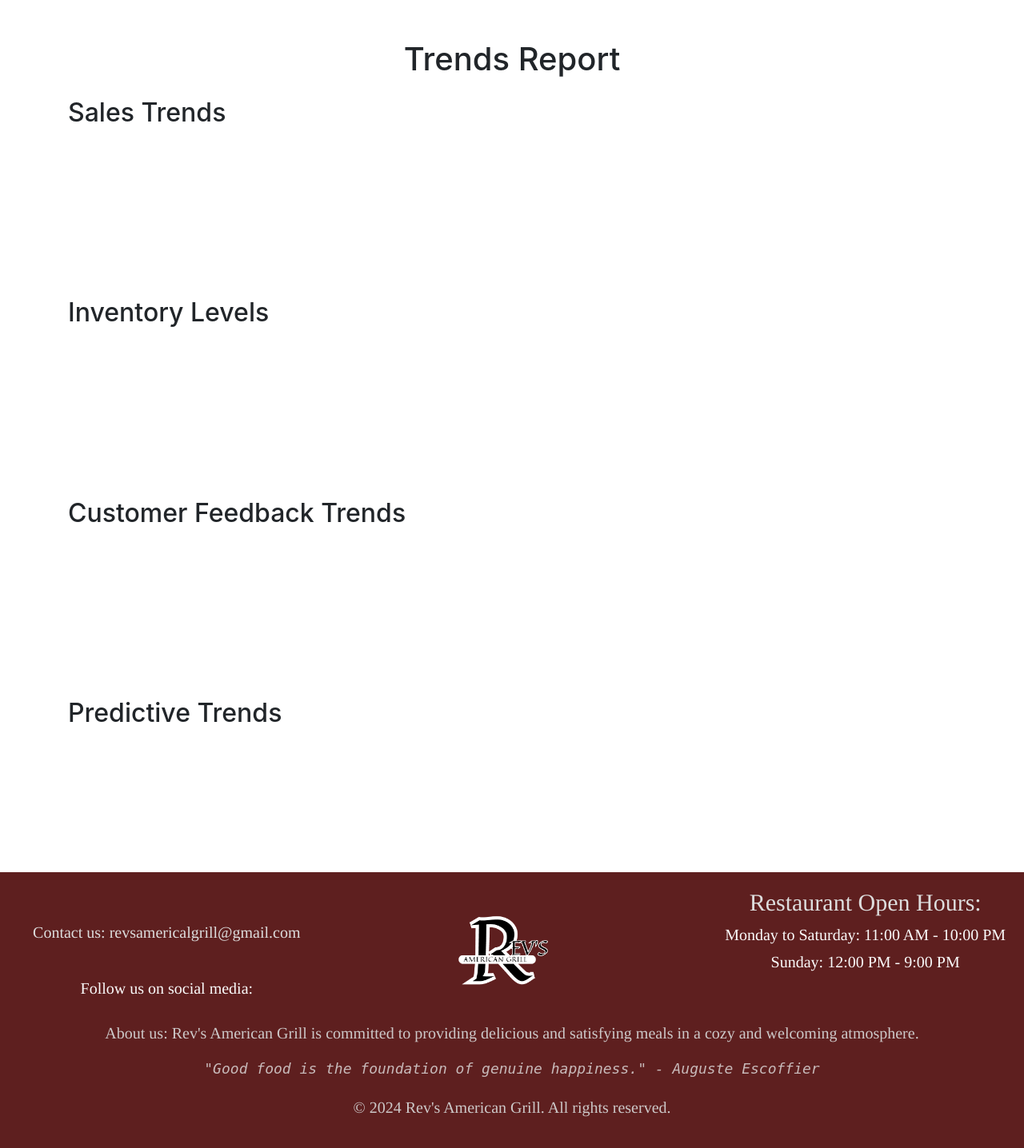
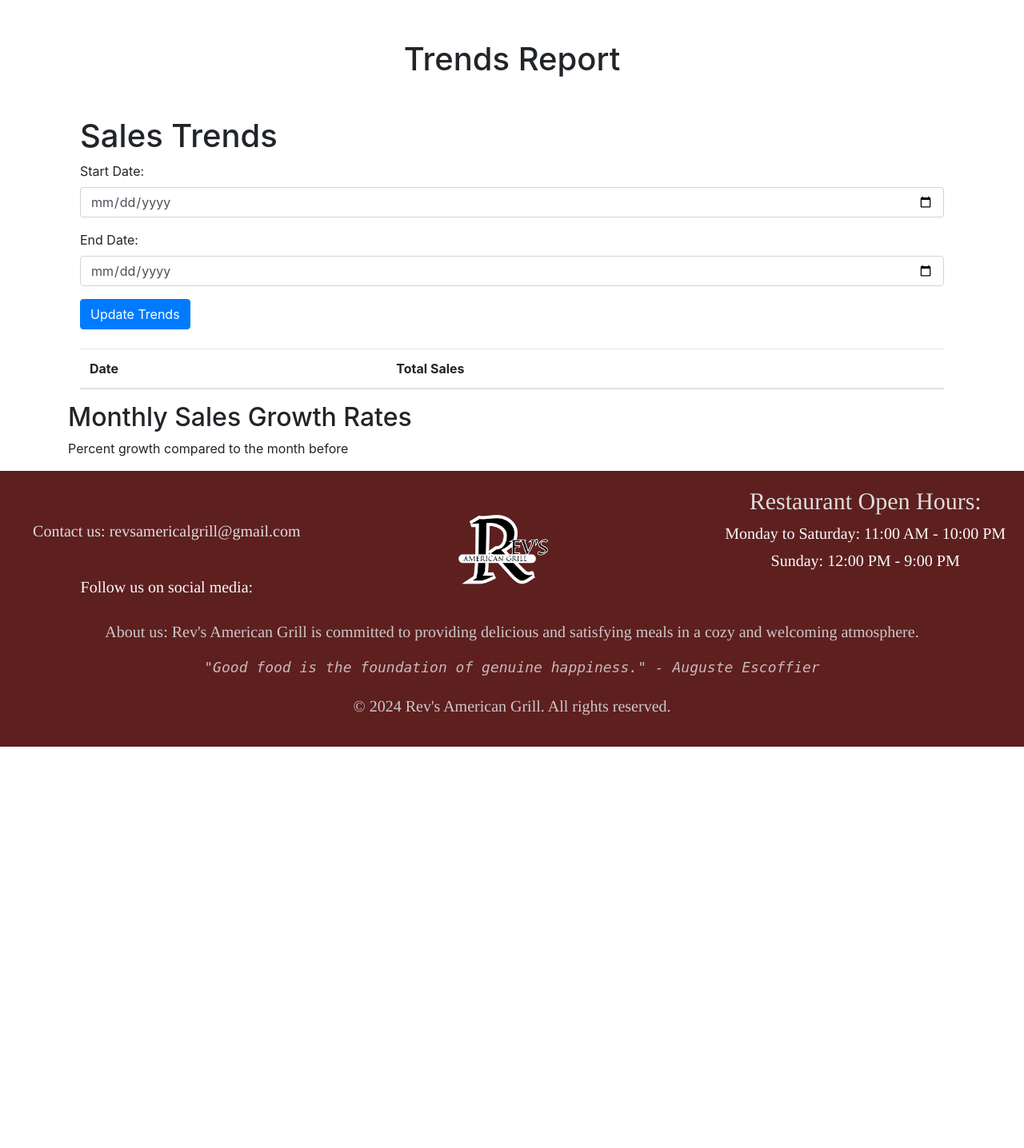
Before and after one commit to nathanthetruong/Rev-s-Grill-Website, a Django app: template RevsDjango/manager/templates/manager/trends.html in a window 1280 px wide. Shown: the part 88-1524 px from the top of the page at 80% size. After the commit the page ends 1022 px from the top, so only its background shows below. Run offline with Django 3.2, Linux system fonts and the light colour scheme; the template is opened without the code that fills it, so the values that code supplies are empty; a map, chart or similar area stays blank.

Commit message:
Fully implemented the trends page and updated views.py

```diff
--- a/RevsDjango/manager/templates/manager/trends.html
+++ b/RevsDjango/manager/templates/manager/trends.html
@@ -1,5 +1,4 @@
 {% load static %}
-
 <!DOCTYPE html>
 <html lang="en">
 <head>
@@ -13,8 +12,6 @@
     <link rel="stylesheet" href="{% static 'managerstyle.css' %}">
 
     <title>Trends Report</title>
-    <style>
-    </style>
 </head>
 <body>
     <header>
@@ -30,29 +27,61 @@
         </div>
     </header>
 
+
     <div class="container mt-5">
         <h1 class="text-center mb-4">Trends Report</h1>
 
-        <div class="mb-5">
-            <h2>Sales Trends</h2>
-            <canvas id="salesTrendGraph"></canvas>
+        <body>
+            <div class="container mt-5">
+                <h1>Sales Trends</h1>
+
+                <!-- Date Selection Form -->
+                <form method="post" action="">
+                    {% csrf_token %}
+                    <div class="form-group">
+                        <label for="startDate">Start Date:</label>
+                        <input type="date" id="startDate" name="startDate" class="form-control" required>
+                    </div>
+                    <div class="form-group">
+                        <label for="endDate">End Date:</label>
+                        <input type="date" id="endDate" name="endDate" class="form-control" required>
+                    </div>
+                    <button type="submit" class="btn btn-primary">Update Trends</button>
+                </form>
+
+                <table class="table mt-4">
+                    <thead>
+                        <tr>
+                            <th>Date</th>
+                            <th>Total Sales</th>
+                        </tr>
+                    </thead>
+                    <tbody>
+                        {% for item in sales_trends_data %}
+                        <tr>
+                            <td>{{ item.date }}</td>
+                            <td>${{ item.total_sales|stringformat:".2f" }}</td>
+                        </tr>
+                        {% endfor %}
+                    </tbody>
+                </table>
+            </div>
+        </body>
+
+        <div>
+            <h2>Monthly Sales Growth Rates</h2>
+            <body>Percent growth compared to the month before
+            </body>
+            <ul>
+                {% for month, growth in monthly_growth_rates %}
+                <li>{{ month }}: {{ growth|floatformat:2 }}%</li>
+                {% endfor %}
+            </ul>
         </div>
 
-        <div class="mb-5">
-            <h2>Inventory Levels</h2>
-            <canvas id="inventoryLevelsGraph"></canvas>
-        </div>
 
-        <div class="mb-5">
-            <h2>Customer Feedback Trends</h2>
-            <canvas id="customerFeedbackTrendsGraph"></canvas>
-        </div>
+    </div>
 
-        <div>
-            <h2>Predictive Trends</h2>
-            <canvas id="predictiveTrendsAnalysis"></canvas>
-        </div>
-    </div>
 
     <!-- Foooter Section -->
     <footer>
@@ -101,10 +130,10 @@
     <script src="https://cdn.jsdelivr.net/npm/bootstrap@4.3.1/dist/js/bootstrap.min.js" integrity="sha384-JjSmVgyd0p3pXB1rRibZUAYoIIy6OrQ6VrjIEaFf/nJGzIxFDsf4x0xIM+B07jRM" crossorigin="anonymous"></script>
 
     <!-- Chart.js for dynamic charts -->
-    <script src="https://cdn.jsdelivr.net/npm/chart.js"></script>
 
-    <script>
-        // Initialization scripts for Chart.js graphs
-    </script>
+
+
+
+
 </body>
 </html>
```
Also changed, not shown: RevsDjango/manager/views.py (+78 -1 lines).
